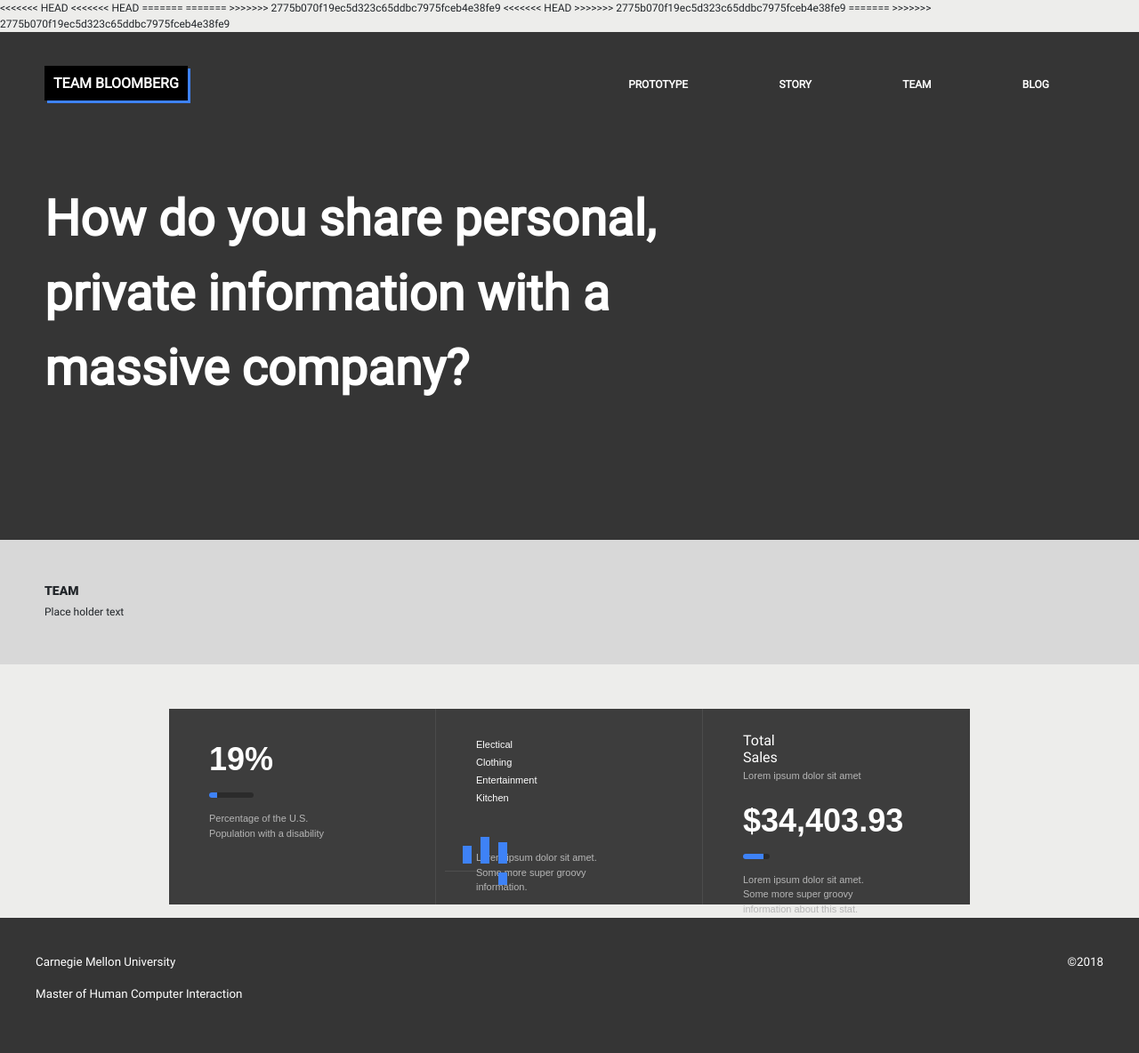
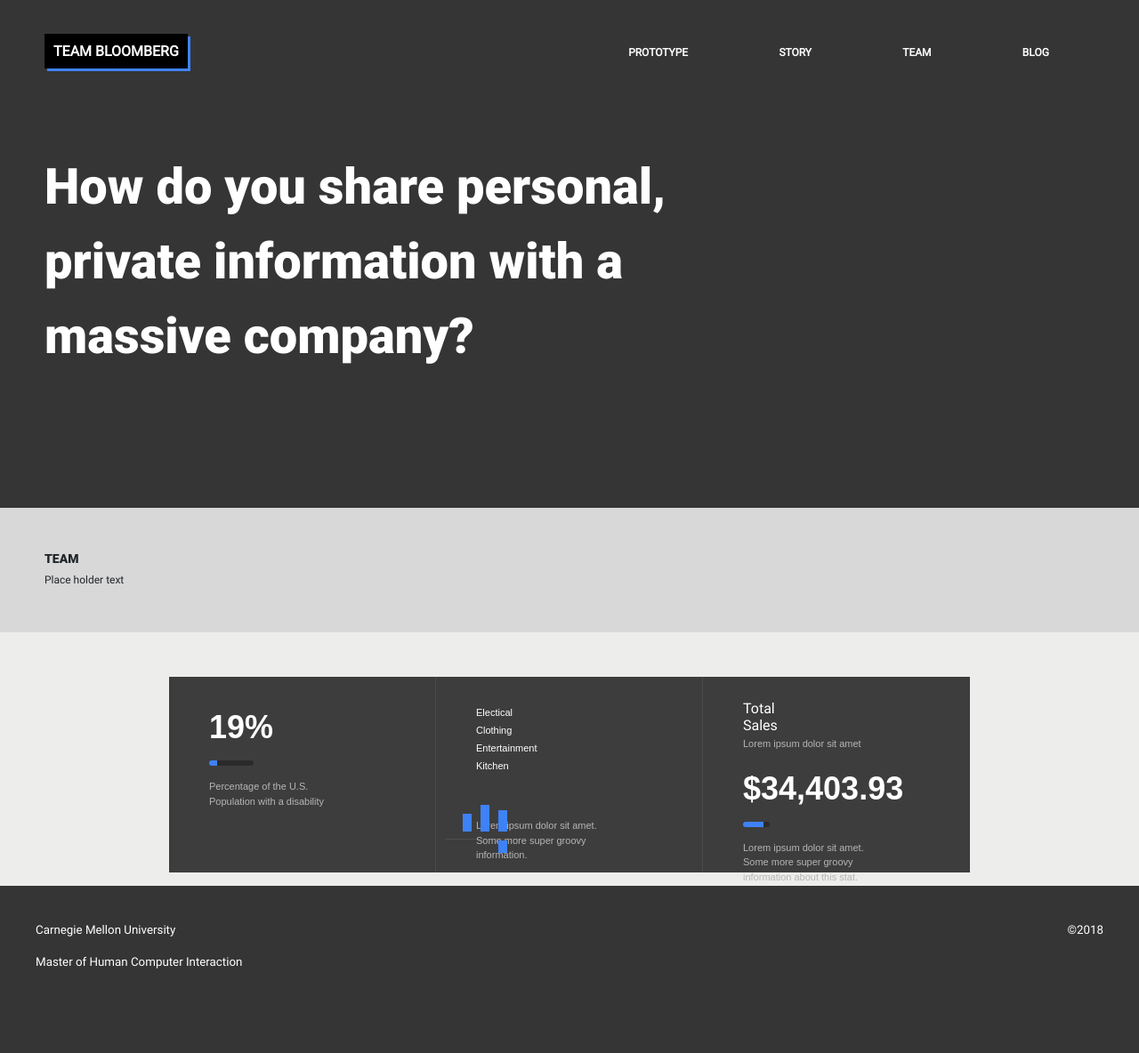
Before and after one commit to a-woods1/BB-website, a Flask app: page /story/ in a window 1280 px wide. Shown: the whole page at 89% size. After the commit the page ends 1089 px from the top, so only its background shows below. Run offline with Flask 2, Linux system fonts and the light colour scheme; some libraries are stand-ins or nearby versions.

Commit message:
update heading
updated header text with id "heading" and removed extraneous text from story page

```diff
--- a/project/templates/blog.html
+++ b/project/templates/blog.html
@@ -22,7 +22,7 @@
   {% include "header.html" %}
   <div id="page_title">
     <div class="row">
-      <div class="col-8">
+      <div id="heading" class="col-8">
     Follow our progress as we work toward a more inclusive hiring experience
   </div>
   <div class="col-6">
--- a/project/templates/story.html
+++ b/project/templates/story.html
@@ -7,9 +7,7 @@
   <!-- The above 3 meta tags *must* come first in the head; any other head content must come *after* these tags -->
 
   <title>Team Bloomberg</title>
-<<<<<<< HEAD
 
-<<<<<<< HEAD
     <!-- JS -->
     <script src="{{ url_for('static', filename='js/story.js') }}"></script>
 
@@ -19,20 +17,14 @@
     <link rel="stylesheet" href="{{ url_for('static', filename='css/bootstrap.min.css') }}">
     <link rel="stylesheet" href="{{ url_for('static', filename='css/font-awesome.min.css') }}">
     <link rel="stylesheet" href="{{ url_for('static', filename='css/index.css') }}">
-=======
-=======
 
->>>>>>> 2775b070f19ec5d323c65ddbc7975fceb4e38fe9
   <!-- CSS -->
   <link rel="stylesheet" href="{{ url_for('static', filename='css/normalize.min.css') }}">
   <link rel="stylesheet" href="{{ url_for('static', filename='css/animate.min.css') }}">
   <link rel="stylesheet" href="{{ url_for('static', filename='css/bootstrap.min.css') }}">
   <link rel="stylesheet" href="{{ url_for('static', filename='css/font-awesome.min.css') }}">
   <link rel="stylesheet" href="{{ url_for('static', filename='css/index.css') }}">
-<<<<<<< HEAD
->>>>>>> 2775b070f19ec5d323c65ddbc7975fceb4e38fe9
-=======
->>>>>>> 2775b070f19ec5d323c65ddbc7975fceb4e38fe9
+
 
 </head>
 
@@ -41,7 +33,7 @@
 {% include "header.html" %}
  <div id="page_title">
     <div class="row">
-      <div class="col-lg-8 col-sm-12">
+      <div id="heading" class="col-lg-8 col-sm-12">
     How do you share personal, private information with a massive company?
   </div>
   <div class="col-6">
```
